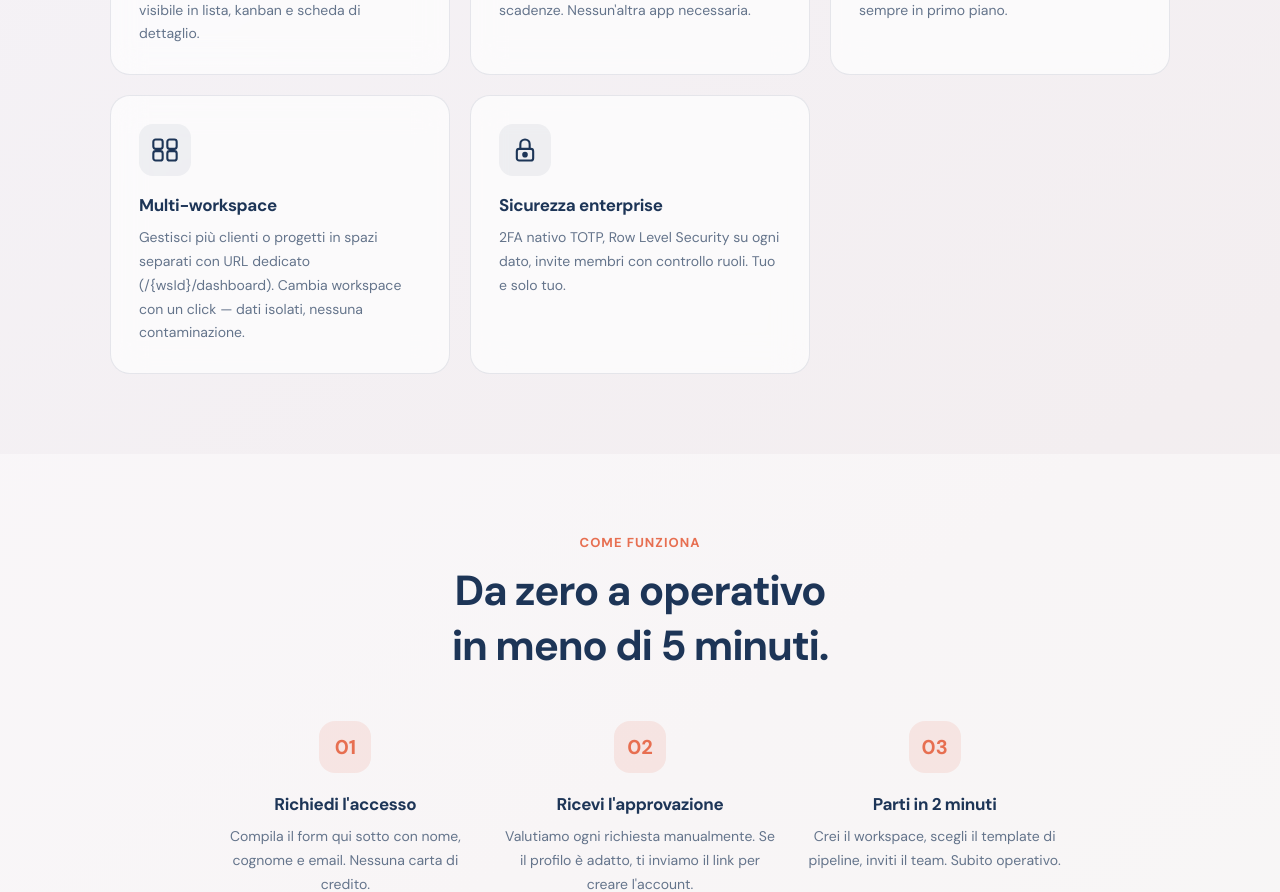
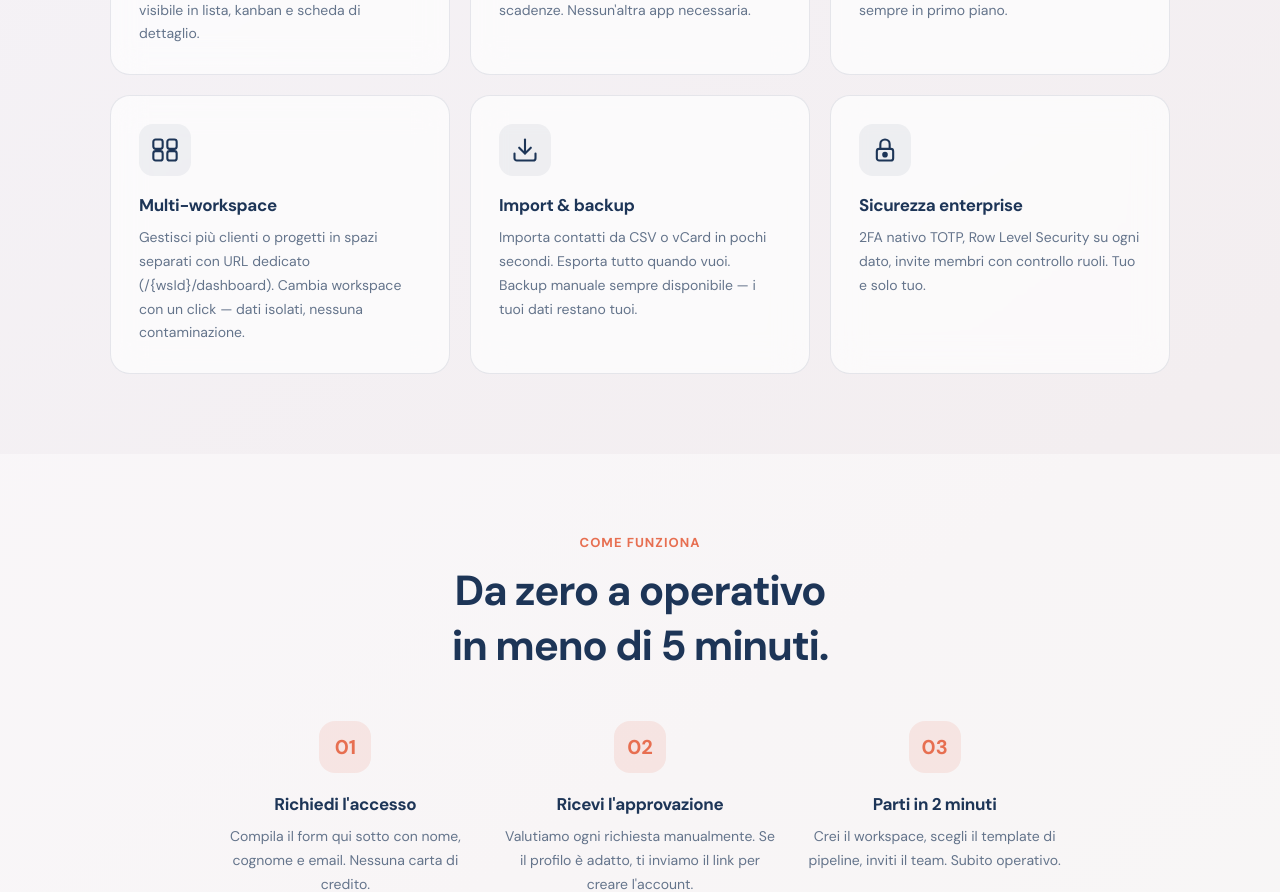
Before and after one commit to nicola-wq/timbros-landing, a Next.js app: page / in a window 1280 px wide. Shown: the part 1860-2752 px from the top of the page. Built offline with nearby package versions, Linux system fonts and the light colour scheme.

Commit message:
feat: aggiunge blocco Import & backup, griglia funzionalità 3x3

```diff
--- a/app/page.tsx
+++ b/app/page.tsx
@@ -88,6 +88,15 @@ function IconStar() {
     </svg>
   )
 }
+function IconImport() {
+  return (
+    <svg width="28" height="28" viewBox="0 0 24 24" fill="none" stroke={C.navy} strokeWidth="1.8" strokeLinecap="round" strokeLinejoin="round">
+      <path d="M21 15v4a2 2 0 01-2 2H5a2 2 0 01-2-2v-4"/>
+      <polyline points="7 10 12 15 17 10"/>
+      <line x1="12" y1="15" x2="12" y2="3"/>
+    </svg>
+  )
+}
 function IconKanbanContact() {
   return (
     <svg width="28" height="28" viewBox="0 0 24 24" fill="none" stroke={C.navy} strokeWidth="1.8" strokeLinecap="round" strokeLinejoin="round">
@@ -116,6 +125,7 @@ const FEATURES = [
   { Icon: IconTask,            title: 'Task integrati',           desc: "Crea attività direttamente sui deal o sui contatti, assegnale al team, traccia scadenze. Nessun'altra app necessaria." },
   { Icon: IconDashboard,       title: 'Dashboard KPI',            desc: 'Valore pipeline pesato, conversione per stage, attività aperte. I numeri che contano, sempre in primo piano.' },
   { Icon: IconWorkspace,       title: 'Multi-workspace',          desc: 'Gestisci più clienti o progetti in spazi separati con URL dedicato (/{wsId}/dashboard). Cambia workspace con un click — dati isolati, nessuna contaminazione.' },
+  { Icon: IconImport,          title: 'Import & backup',          desc: 'Importa contatti da CSV o vCard in pochi secondi. Esporta tutto quando vuoi. Backup manuale sempre disponibile — i tuoi dati restano tuoi.' },
   { Icon: IconLock,            title: 'Sicurezza enterprise',     desc: '2FA nativo TOTP, Row Level Security su ogni dato, invite membri con controllo ruoli. Tuo e solo tuo.' },
 ]
 
```
